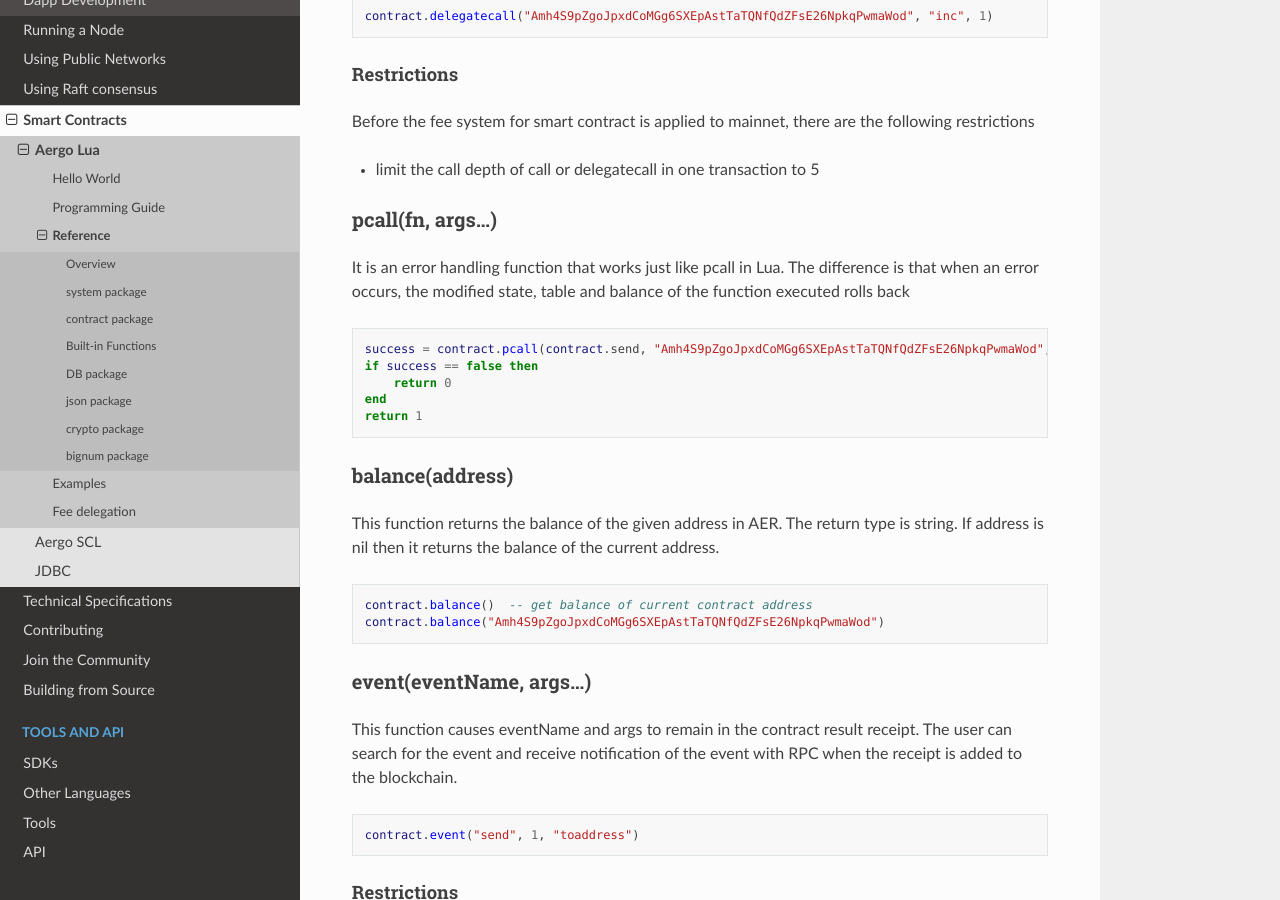
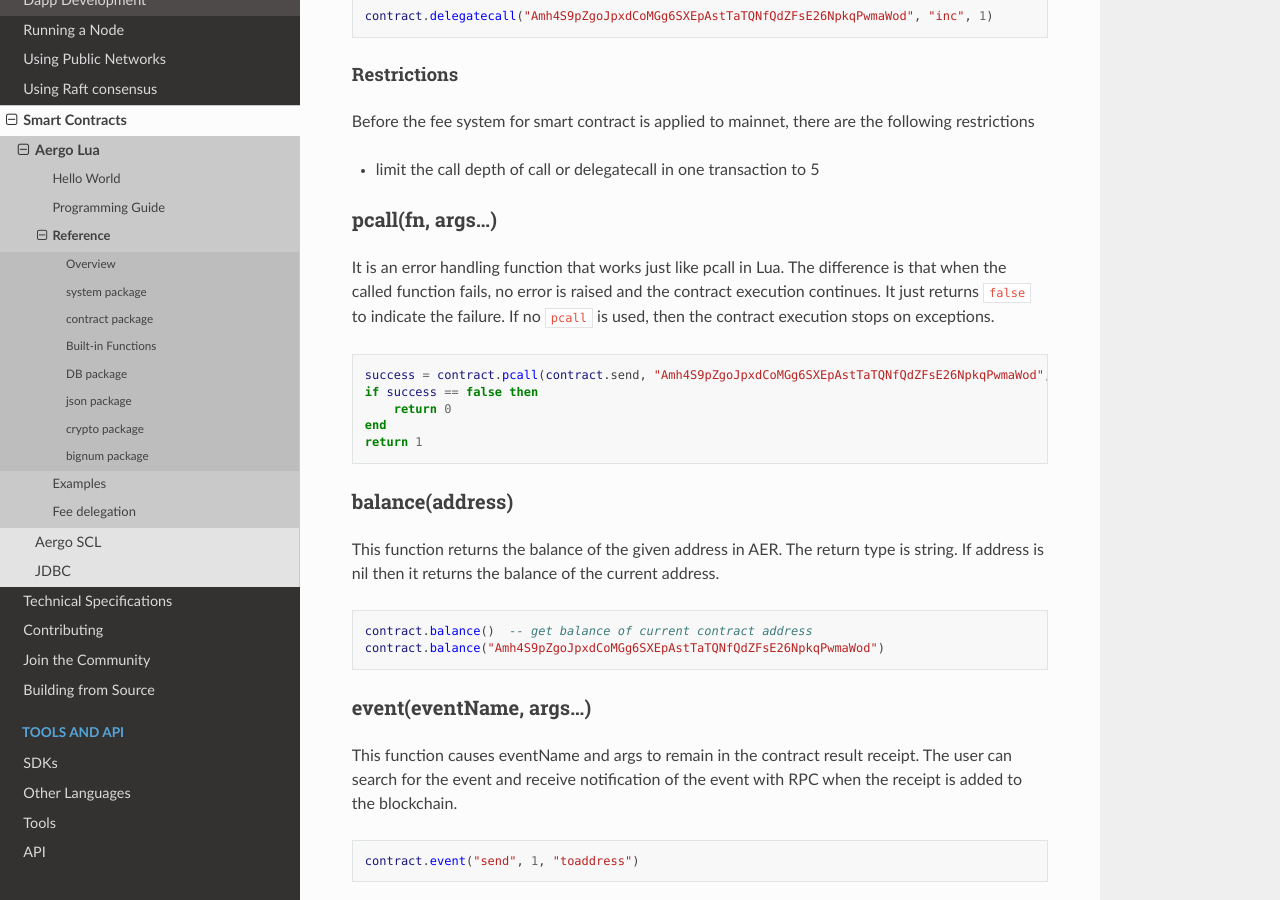
Before and after one commit to aergoio/guide, a Sphinx documentation site: the page built from source/smart-contracts/lua/reference.md, in a window 1280 px wide and 900 px high, scrolled down 3907 px. Built offline with Sphinx 7.4.7 and the Read the Docs theme 2.0.0, drawn with Linux system fonts in a browser that asks for light colours.

Commit message:
Update reference.md

````diff
--- a/source/smart-contracts/lua/reference.md
+++ b/source/smart-contracts/lua/reference.md
@@ -130,7 +130,10 @@
 - limit the call depth of call or delegatecall in one transaction to 5
 
 ### pcall(fn, args...)
-It is an error handling function that works just like pcall in Lua. The difference is that when an error occurs, the modified state, table and balance of the function executed rolls back
+It is an error handling function that works just like pcall in Lua.
+The difference is that when the called function fails, no error is raised and the contract execution continues.
+It just returns `false` to indicate the failure.
+If no `pcall` is used, then the contract execution stops on exceptions.
 
 ```lua
 success = contract.pcall(contract.send, "Amh4S9pZgoJpxdCoMGg6SXEpAstTaTQNfQdZFsE26NpkqPwmaWod", "1 AERGO")
````
